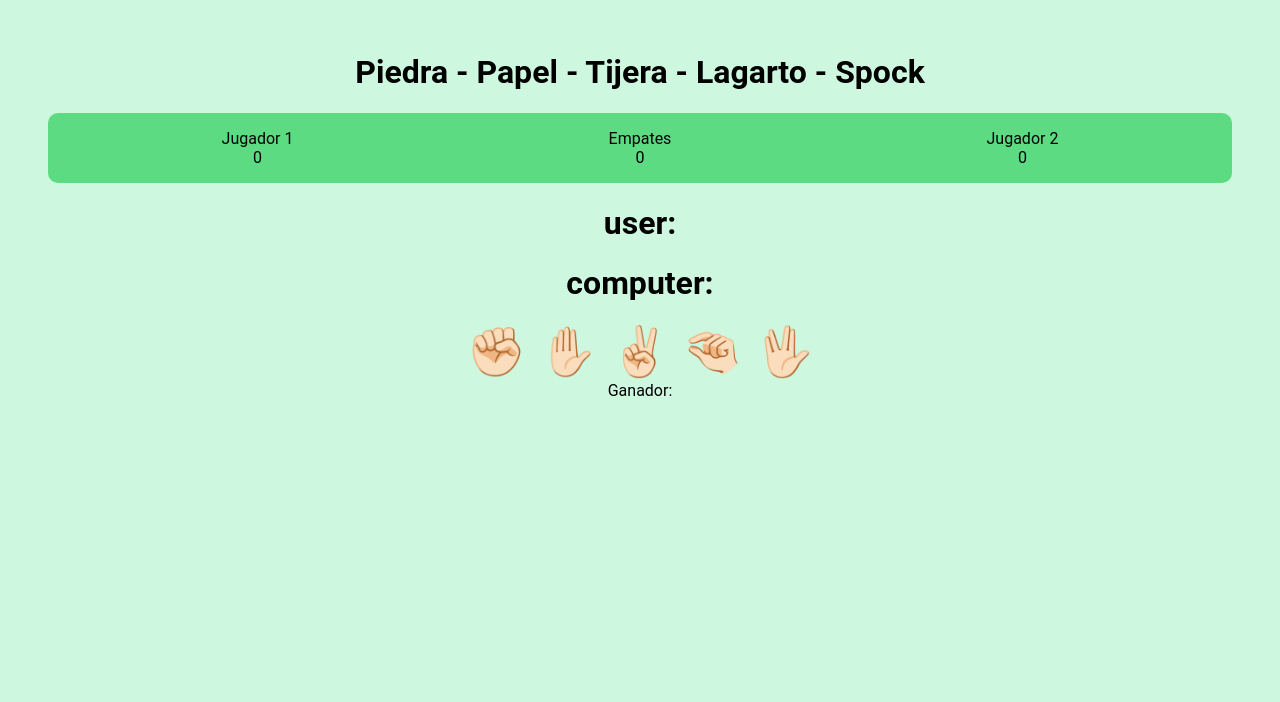
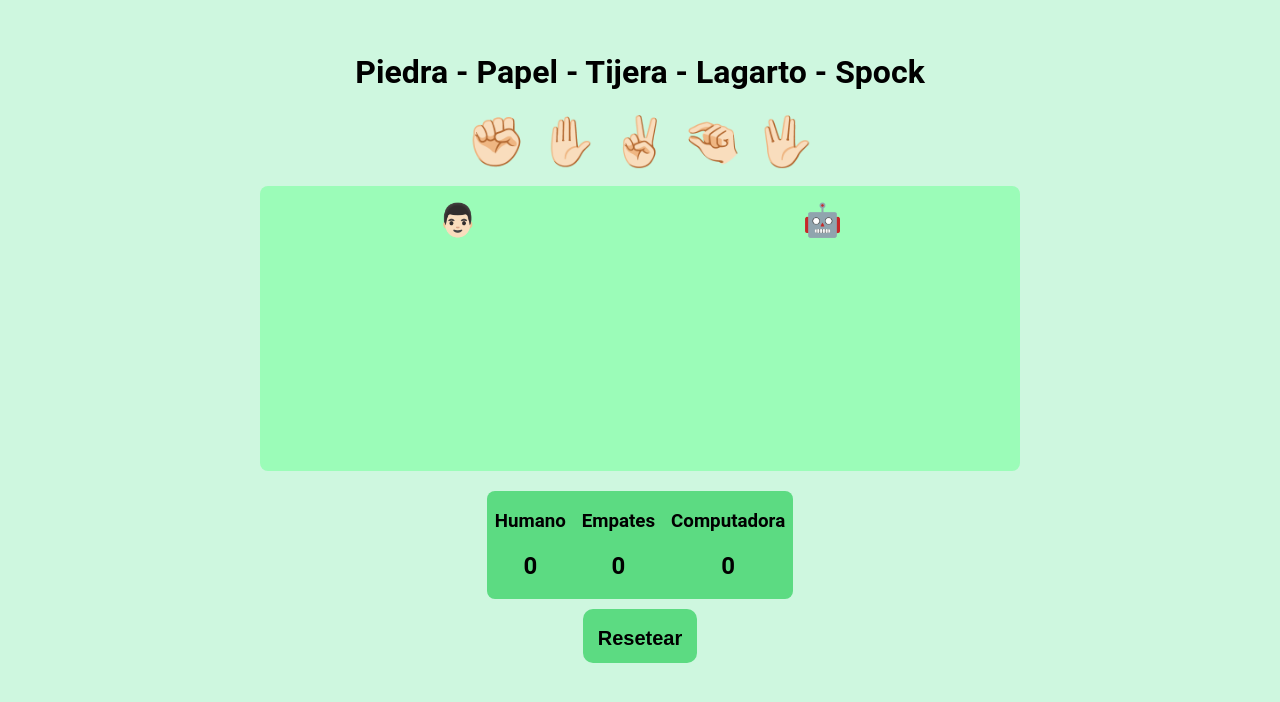
Before and after one commit to LeaTex/UNQ-UI-2023c1-TFI-piedra-papel-tijera-lagarto-spock, a React (Vite) app: page / in a window 1280 px wide. Shown: the top 702 px of the page. Built offline with nearby package versions, Linux system fonts and the light colour scheme.

Commit message:
added more styles, and reset game

```diff
--- a/src/App.css
+++ b/src/App.css
@@ -1,6 +1,50 @@
 #root {
-    max-width: 1280px;
     margin: 0 auto;
     padding: 2rem;
     text-align: center;
 }
+
+.gameContainer {
+    display: flex;
+    flex-direction: column;
+    align-items: center;
+    justify-content: center;
+}
+
+.choicesContainer {
+    background-color: #9bfcb8;
+    display: flex;
+    flex-direction: row;
+    justify-content: space-around;
+    align-items: top;
+    border-radius: 8px;
+    margin: 15px;
+    padding: 15px;
+    width: 60%;
+    height: 255px;
+}
+.choice {
+    font-size: 10rem;
+}
+.avatar {
+    font-size: 2rem;
+}
+
+.handsContainer {
+    display: flex;
+    flex-direction: row;
+    justify-content: space-around;
+}
+
+.resetButton {
+    background-color: #5cdb82;
+    border-radius: 10px;
+    border-width: 0px;
+    overflow: hidden;
+    align-items: center;
+    height: 4em;
+    cursor: pointer;
+    margin-top: 5px;
+    padding-left: 15px;
+    padding-right: 15px;
+}
--- a/src/App.jsx
+++ b/src/App.jsx
@@ -1,50 +1,68 @@
 import React, { useState, useEffect } from "react"
 import OptionButton from "./components/optionButton"
 import ScoreBoard from "./components/scoreBoard"
-import { HAND_OPTIONS , pickComputerHand , isWinner } from "./core/core"
+import ShowWinner from "./components/showWinner"
+import { HAND_OPTIONS, GameScore, pickComputerHand , isWinner } from "./core/core"
 import "./App.css";
 
 const App = () => {
     const [userChoice, setUserChoice] = useState(null)
     const [computerChoice, setComputerChoice] = useState(null)
-    const [winner, setWinner] = useState('')
-    const [score, setScore] = useState({playerOne: 0, playerTwo: 0, ties: 0})
+    const [winner, setWinner] = useState(null)
+    const [score, setScore] = useState(GameScore(0,0,0))
 
     const handleUserChoice = (event) => {
         setUserChoice( HAND_OPTIONS.find(option => option.name === event.target.id) )
         setComputerChoice( pickComputerHand() )
     }
 
+    const handleResetGame = () => {
+        setScore(GameScore(0,0,0))
+        setWinner(null)
+        setUserChoice(null)
+        setComputerChoice(null)
+    };
+
     useEffect(() => {
         if (userChoice && computerChoice) {
-            console.log('use effect')
             if (isWinner(userChoice, computerChoice)) {
-                setWinner('usuario')
-                setScore({playerOne: score.playerOne + 1, playerTwo: score.playerTwo, ties: score.ties})
+                setWinner('playerOne')
+                setScore(GameScore(score.playerOne + 1, score.playerTwo, score.ties))
             }
             else if (isWinner(computerChoice, userChoice)) {
-                setWinner('computadora')
-                setScore({playerOne: score.playerOne, playerTwo: score.playerTwo + 1, ties: score.ties})
+                setWinner('playerTwo')
+                setScore(GameScore(score.playerOne, score.playerTwo + 1, score.ties))
             }
             else {
-                setWinner('empate!')
-                setScore({playerOne: score.playerOne, playerTwo: score.playerTwo, ties: score.ties + 1})
+                setWinner('tie')
+                setScore(GameScore(score.playerOne, score.playerTwo, score.ties + 1))
             }
-            /*setUserChoice(null)
-            setComputerChoice(null)*/
         }
     }, [userChoice, computerChoice])
 
     return (
         <>
             <h1>Piedra - Papel - Tijera - Lagarto - Spock</h1>
-            <ScoreBoard score={score} />
-            <h1>user: {userChoice && userChoice.primaryIcon}</h1>
-            <h1>computer: {computerChoice && computerChoice.secondaryIcon}</h1>
-            {HAND_OPTIONS.map((option) => (
-                <OptionButton key={option.name} option={option} handle={handleUserChoice} />
-            ))}
-            <div>Ganador: {winner}</div>
+            <div className="gameContainer">
+                <div className="handsContainer">
+                    {HAND_OPTIONS.map((option) => (
+                        <OptionButton key={option.name} option={option} handle={handleUserChoice} />
+                    ))}
+                </div>
+                <div className="choicesContainer">
+                    <div>
+                        <div className="avatar">👨🏻</div>
+                        <div className="choice">{userChoice && userChoice.primaryIcon}</div>
+                    </div>
+                    <div>
+                        <div className="avatar">🤖</div>
+                        <div className="choice">{computerChoice && computerChoice.secondaryIcon}</div>
+                    </div>
+                </div>
+                {winner && <ShowWinner winner={winner}/>}
+                <ScoreBoard score={score} />
+                <button className="resetButton" onClick={handleResetGame}><h2>Resetear</h2></button>
+            </div>
         </>
     );
 }
--- a/src/components/scoreBoard.jsx
+++ b/src/components/scoreBoard.jsx
@@ -3,22 +3,20 @@ import "../styles/scoreBoard.css";
 
 const ScoreBoard = ( {score} ) => {
     return (
-        <>
-            <div className="scoresContainer">
-                <div>
-                    <div>Jugador 1</div>
-                    <div>{score.playerOne}</div>
-                </div>
-                <div>
-                    <div>Empates</div>
-                    <div>{score.ties}</div>
-                </div>
-                <div>
-                    <div>Jugador 2</div>
-                    <div>{score.playerTwo}</div>
-                </div>
+        <div className="scoresContainer">
+            <div className="scoresColumn">
+                <h3>Humano</h3>
+                <h2>{score.playerOne}</h2>
             </div>
-        </>
+            <div className="scoresColumn">
+                <h3>Empates</h3>
+                <h2>{score.ties}</h2>
+            </div>
+            <div className="scoresColumn">
+                <h3>Computadora</h3>
+                <h2>{score.playerTwo}</h2>
+            </div>
+        </div>
     );
 };
 
--- /dev/null
+++ b/src/components/showWinner.jsx
@@ -0,0 +1,12 @@
+import React from "react";
+
+const ShowWinner = ({ winner }) => {
+    const message = {
+        'playerOne' : "Ganador: Humano",
+        'playerTwo' : "Ganador: Computadora",
+        'tie' : "Empate!",
+    };
+    return <h2>{message[winner]}</h2>;
+};
+
+export default ShowWinner;
--- a/src/core/core.js
+++ b/src/core/core.js
@@ -36,6 +36,14 @@ const HAND_OPTIONS = [
     },
 ];
 
+const GameScore = (playerOne = 0, playerTwo = 0, ties = 0) => {
+    return {
+        playerOne: playerOne,
+        playerTwo: playerTwo,
+        ties: ties,
+    };
+};
+
 const pickComputerHand = () => {
     const randomIndex = Math.floor(Math.random() * HAND_OPTIONS.length);
     return HAND_OPTIONS[randomIndex];
@@ -45,4 +53,4 @@ const isWinner = (selection, opponentSelection) => {
     return selection.beats.includes(opponentSelection.name);
 };
 
-export { HAND_OPTIONS , pickComputerHand , isWinner };
+export { HAND_OPTIONS, GameScore, pickComputerHand, isWinner };
--- a/src/styles/scoreBoard.css
+++ b/src/styles/scoreBoard.css
@@ -1,10 +1,15 @@
 .scoresContainer {
-    background-color: #5cdb82;;
+    background-color: #5cdb82;
     display: flex;
     flex-direction: row;
     justify-content: space-around;
     align-items: center;
-    border-radius: 10px;
-    padding: 1em;
-    margin: 1em;
+    border-radius: 8px;
+    margin: 5px;
+    overflow: hidden;
 }
+
+.scoresColumn {
+    padding-left: 8px;
+    padding-right: 8px;
+}
```
